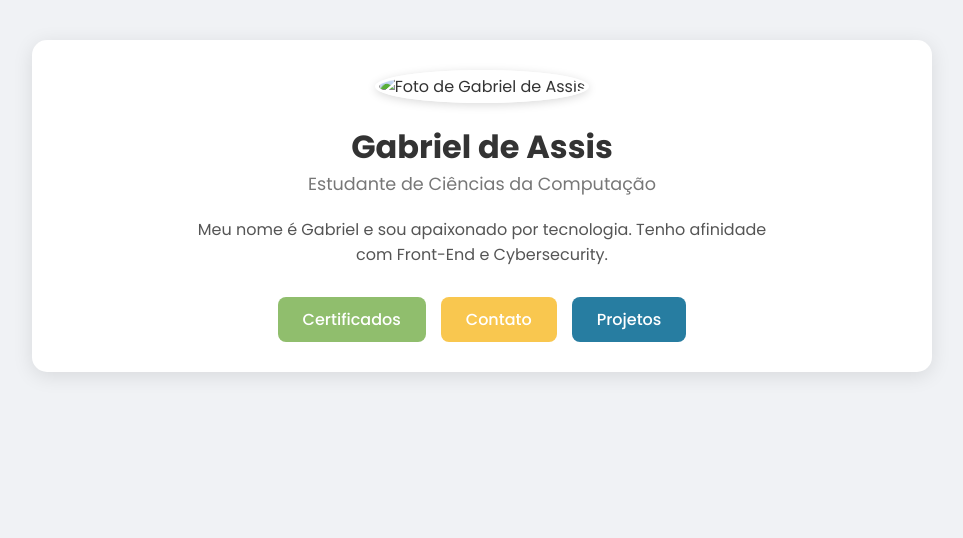
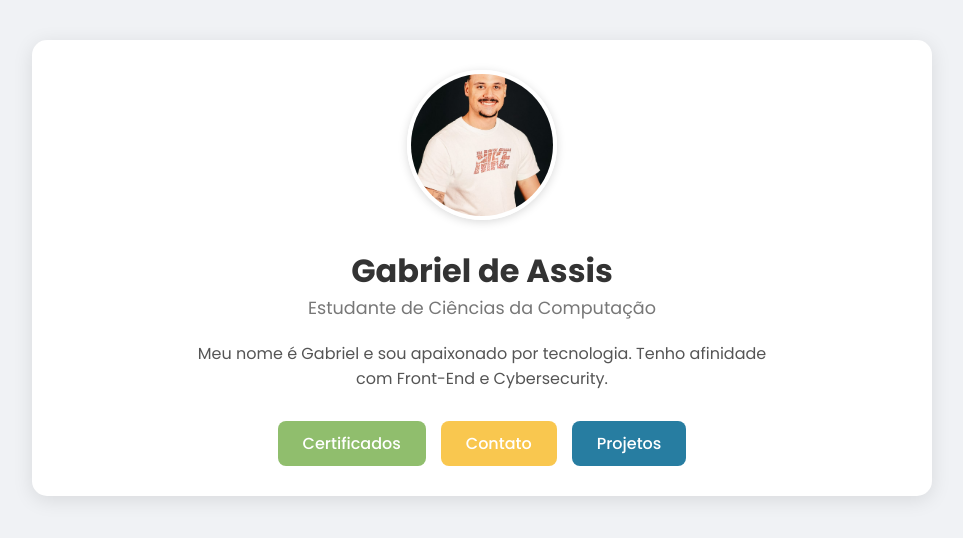
Before and after one commit to RelativeTexar/meu-portfolio-pessoal, a plain HTML site: page index.html in a window 1280 px wide. Shown: the whole page, without its empty margins (158-1121 px from the left). Drawn offline with Linux system fonts and the light colour scheme; the site is published under a folder, as on GitHub Pages, so addresses that start at the root find nothing.

Commit message:
Update index.html

```diff
--- a/index.html
+++ b/index.html
@@ -9,7 +9,7 @@
 <body>
     <div class="card">
 
-        <img src="/WhatsApp Image 2025-07-17 at 10.45.07.jpeg" alt="Foto de Gabriel de Assis" class="profile-pic">
+        <img src="WhatsApp Image 2025-07-17 at 10.45.07.jpeg" alt="Foto de Gabriel de Assis" class="profile-pic">
 
         <h1 class="main-name">Gabriel de Assis</h1>
 
```
